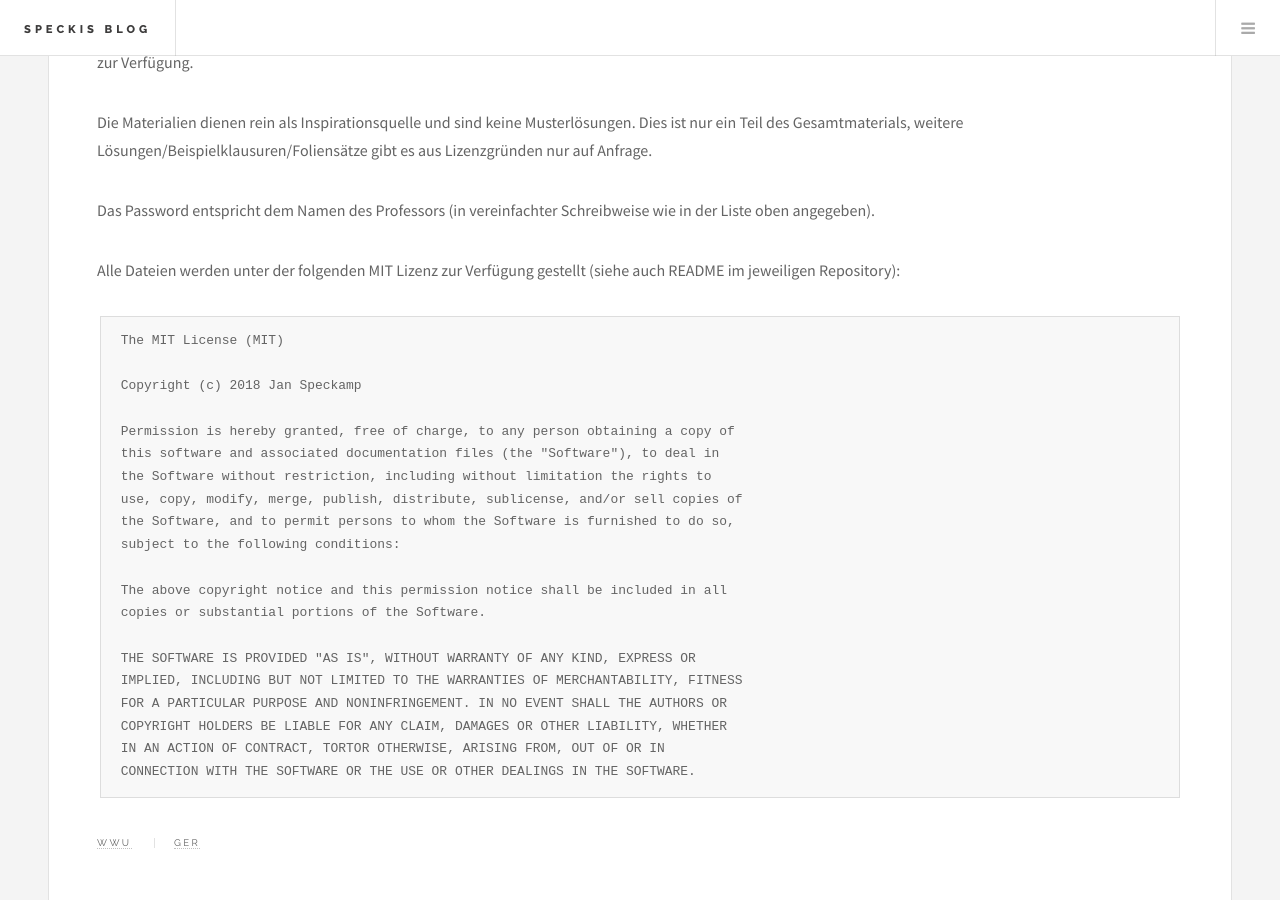
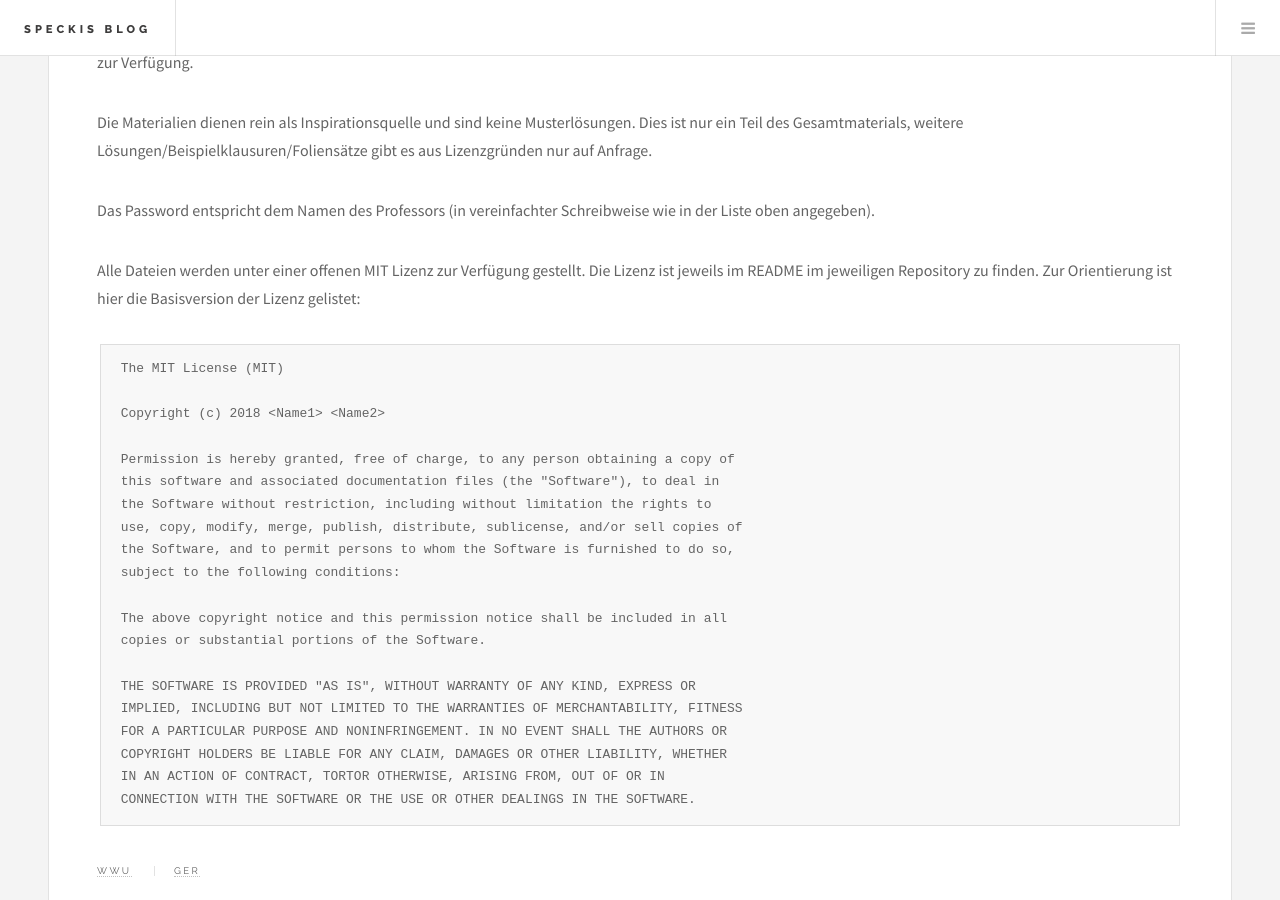
Before and after one commit to SpeckiJ/specki.xyz, a Jekyll site: the page built from _posts/2018-01-04-lernmaterial.markdown, in a window 1280 px wide and 900 px high, scrolled down 1061 px. Built offline with Jekyll 4.4.1, drawn with Linux system fonts in a browser that asks for light colours.

Commit message:
Added AFI Link

```diff
--- a/_posts/2018-01-04-lernmaterial.markdown
+++ b/_posts/2018-01-04-lernmaterial.markdown
@@ -11,7 +11,7 @@ Ich stelle hier gesammelte Übungsmaterialen der Veranstaltungen
 
  * [Informatik 1: Grundlagen der Programmierung (WS1516 Gunes)](https://uni-muenster.sciebo.de/s/shqCinozZmIz30t)
  * [Informatik 2: Algorithmen und Datenstrukturen (SS16 Hinrichs)](https://uni-muenster.sciebo.de/s/wj3sHLujGGdDINE)
- * Analysis für Informatiker (WS1516 Serpe)
+ * [Analysis für Informatiker (WS1516 Serpe)](https://uni-muenster.sciebo.de/s/2WzMadC9NOb8WD6)
  * [Lineare Algebra für Informatiker (SS16 Serpe)](https://uni-muenster.sciebo.de/s/7juu0aeTElJ4lnW)
  * [Software Engineering (WS16717 Müller-Olm)](https://uni-muenster.sciebo.de/s/Osh4V2P5NRCMVSc)
 
@@ -22,11 +22,11 @@ Dies ist nur ein Teil des Gesamtmaterials, weitere Lösungen/Beispielklausuren/F
 
 Das Password entspricht dem Namen des Professors (in vereinfachter Schreibweise wie in der Liste oben angegeben).
 
-Alle Dateien werden unter der folgenden MIT Lizenz zur Verfügung gestellt (siehe auch README im jeweiligen Repository):
+Alle Dateien werden unter einer offenen MIT Lizenz zur Verfügung gestellt. Die Lizenz ist jeweils im README im jeweiligen Repository zu finden. Zur Orientierung ist hier die Basisversion der Lizenz gelistet:
 ~~~~~~
 The MIT License (MIT)
 
-Copyright (c) 2018 Jan Speckamp
+Copyright (c) 2018 <Name1> <Name2>
 
 Permission is hereby granted, free of charge, to any person obtaining a copy of
 this software and associated documentation files (the "Software"), to deal in
```
